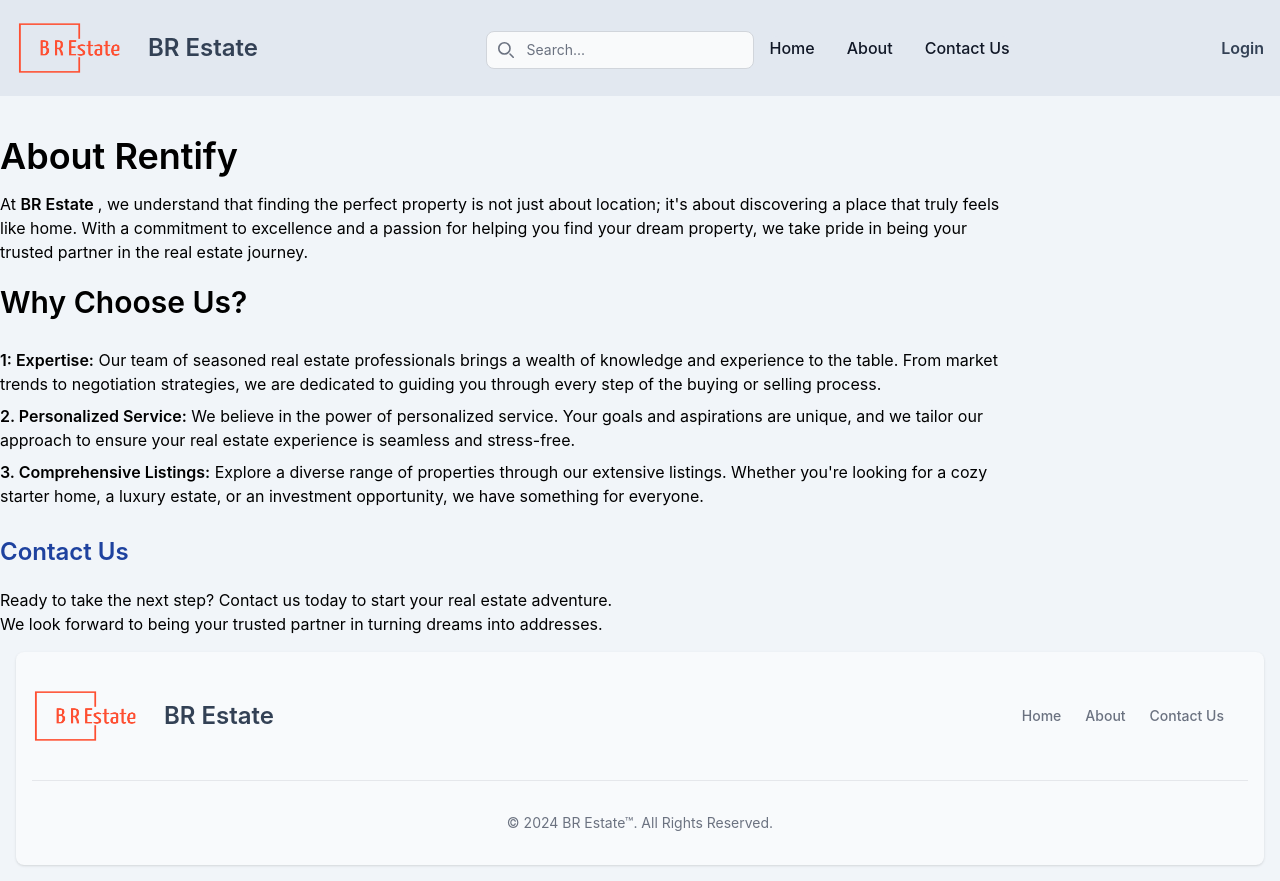
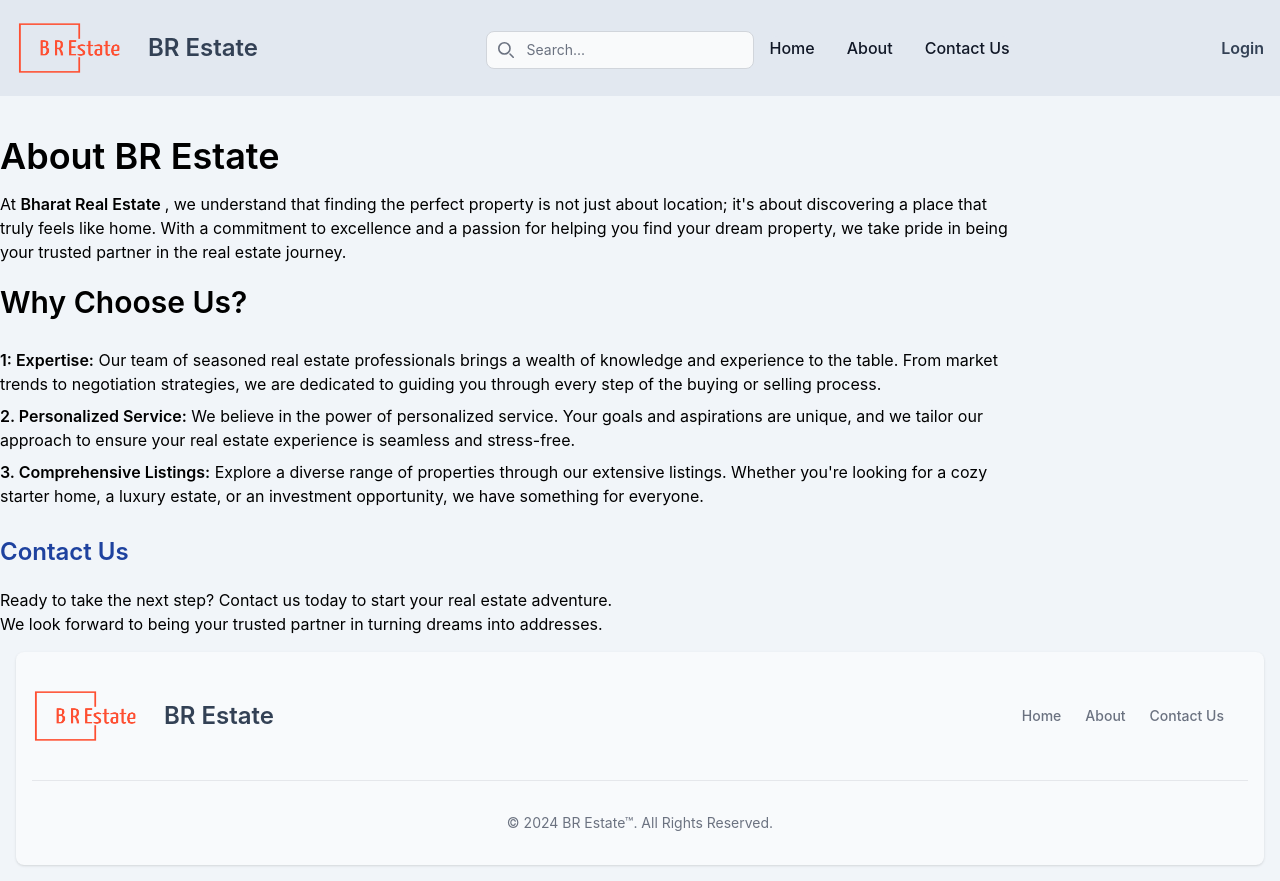
Before and after one commit to Shubhendu-12/BharatRealEstate, a React (Vite) app: page /about in a window 1280 px wide. Built offline with nearby package versions, Linux system fonts and the light colour scheme; no server answers.

Commit message:
Changes in About Page

```diff
--- a/src/pages/About.jsx
+++ b/src/pages/About.jsx
@@ -4,11 +4,11 @@ import { Link } from 'react-router-dom'
 const About = () => {
   return (
     <div className='max-w-7xl mx-auto flex flex-col gap-4 mt-10 max-sm:mx-4'>
-    <h1 className='font-semibold text-4xl'>About Rentify
+    <h1 className='font-semibold text-4xl'>About BR Estate
       {/* <span className='text-slate-700'>Real Estate</span> */}
       </h1>
    <div className='max-w-5xl flex flex-col gap-5'>
-    <p>At <span className='font-semibold'> BR Estate </span> , we understand that finding the perfect property is not just about location; it's about discovering a place that truly feels like home. With a commitment to excellence and a passion for helping you find your dream property, we take pride in being your trusted partner in the real estate journey.</p>
+    <p>At <span className='font-semibold'> Bharat Real Estate </span> , we understand that finding the perfect property is not just about location; it's about discovering a place that truly feels like home. With a commitment to excellence and a passion for helping you find your dream property, we take pride in being your trusted partner in the real estate journey.</p>
 
     <h2 className='text-3xl font-semibold'>
     Why Choose Us?
```
